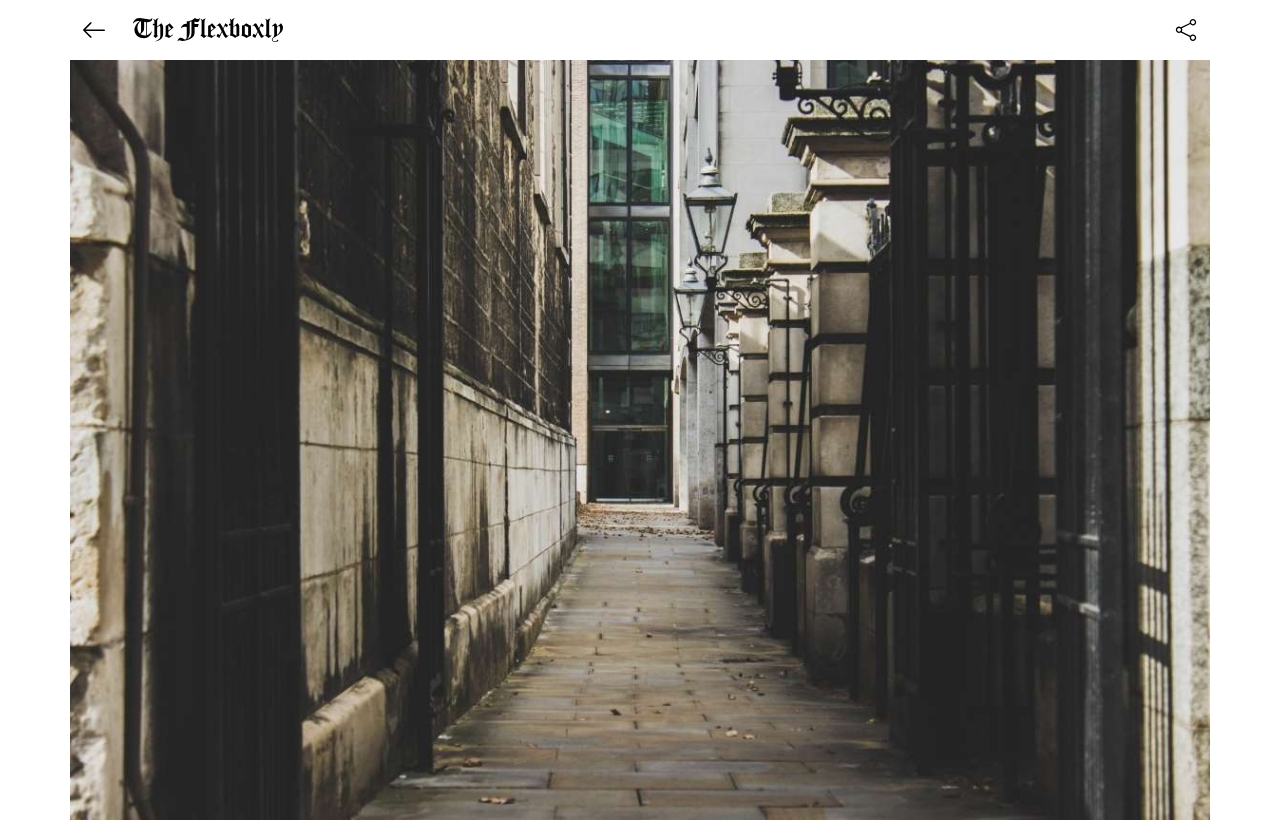
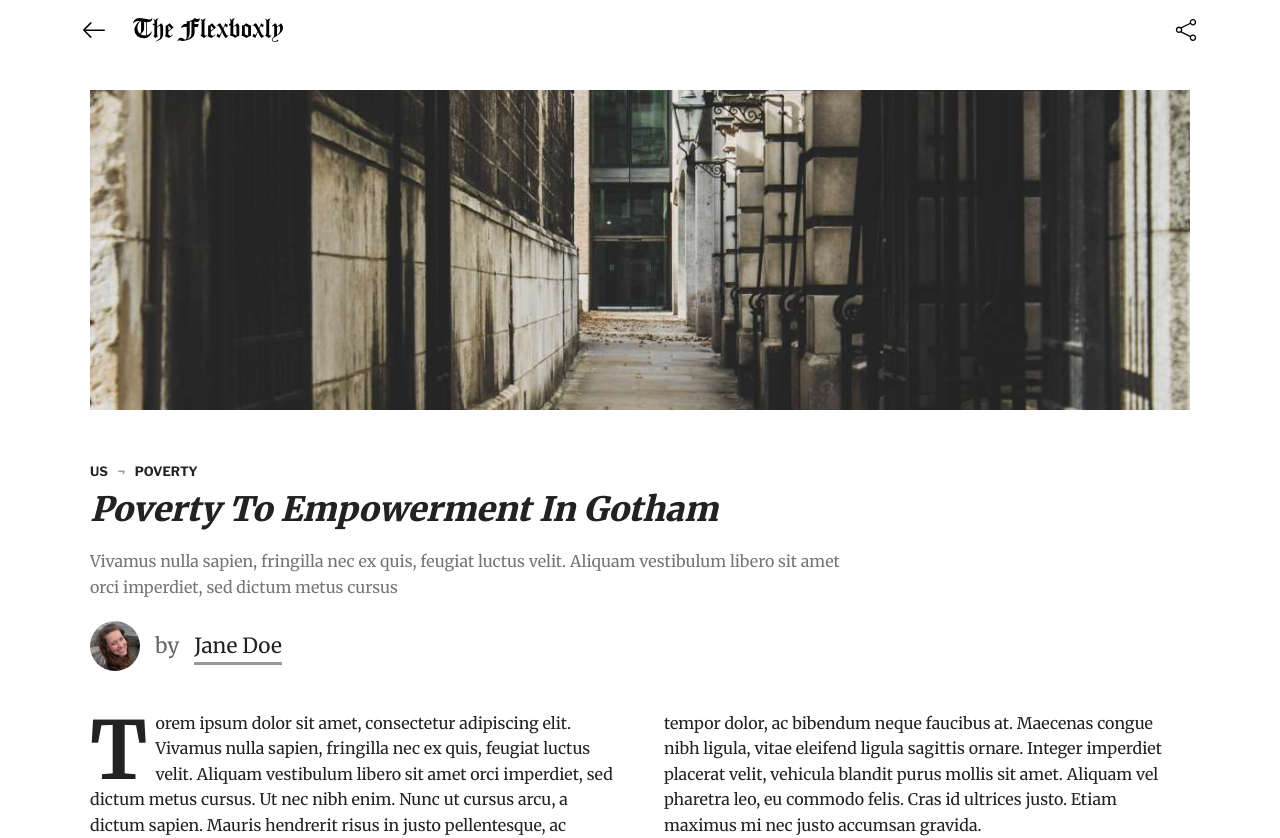
Before and after one commit to darkroom51/flexboxly-react, a React (Create React App) app: page /articles/1 in a window 1280 px wide. Shown: the top 838 px of the page. Built offline with nearby package versions, Linux system fonts and the light colour scheme.

Commit message:
add RWD to ArticleDetails

```diff
--- a/src/components/ArticleDetails/ArticleDetails.js
+++ b/src/components/ArticleDetails/ArticleDetails.js
@@ -2,6 +2,7 @@ import React from "react";
 import styled from "styled-components";
 import Author from "./Author";
 import StyledListCategory from "../common/StyledListCategory";
+import StyledArticleHeading from "../common/StyledArticleHeading";
 import StyledParagraph from "../common/StyledParagraph";
 
 const ArticleDetails = ({ article }) => {
@@ -17,19 +18,11 @@ const ArticleDetails = ({ article }) => {
 
   const mockupTag = "poverty";
 
-  const StyledArticleHeading = styled.h1`
-    font-family: ${({ theme }) => theme.fontSerif};
-    font-weight: 900;
-    text-transform: capitalize;
-    font-size: 2.1em;
-    line-height: 1.2;
-    font-style: italic;
-    color: ${({ theme }) => theme.mainBlack};
-    margin-bottom: 2rem;
-  `;
-
   const StyledArticleTLDR = styled(StyledParagraph)`
     color: ${({ theme }) => theme.mainGrey};
+    @media screen and (min-width: 768px) {
+      width: 70%;
+    }
   `;
 
   const StyledArticleBody = styled(StyledParagraph)`
@@ -40,16 +33,36 @@ const ArticleDetails = ({ article }) => {
       font-weight: 700;
       padding: 0.15em 0.1em 0 0;
     }
+    @media screen and (min-width: 768px) {
+      columns: 2 auto;
+      column-gap: 6vh;
+    }
   `;
 
   const StyledImageContainer = styled.div`
     margin: 0 -2rem;
     poistion: relative;
+    @media screen and (min-width: 768px) {
+      margin: 3rem 0 5rem 0;
+    }
   `;
 
   const StyledImage = styled.img`
     width: 100%;
     cursor: pointer;
+    @media screen and (min-width: 768px) {
+      height: 40vh;
+      object-fit: cover;
+    }
+  `;
+
+  const StyledMark = styled.span`
+    display: inline-block;
+    margin: 0 0.7rem;
+    color: ${({theme})=>theme.grey9};
+    &:after {
+      content: "¬";
+    }
   `;
 
   return (
@@ -61,7 +74,7 @@ const ArticleDetails = ({ article }) => {
         />
       </StyledImageContainer>
       <StyledListCategory>
-        {category} - {mockupTag}
+        {category} <StyledMark /> {mockupTag}
       </StyledListCategory>
       <StyledArticleHeading>{title}</StyledArticleHeading>
       <StyledArticleTLDR>{tldr}</StyledArticleTLDR>
--- /dev/null
+++ b/src/components/common/StyledArticleHeading.js
@@ -0,0 +1,17 @@
+import styled from "styled-components";
+
+const StyledArticleHeading = styled.h1`
+  font-family: ${({ theme }) => theme.fontSerif};
+  font-weight: 900;
+  text-transform: capitalize;
+  font-size: 2.1em;
+  line-height: 1.2;
+  font-style: italic;
+  color: ${({ theme }) => theme.mainBlack};
+  margin-bottom: 2rem;
+  @media screen and (min-width: 768px) {
+    width: 70%;
+  }
+`;
+
+export default StyledArticleHeading;
--- a/src/components/common/StyledIconButton.js
+++ b/src/components/common/StyledIconButton.js
@@ -1,4 +1,3 @@
-// import React from "react";
 import styled from "styled-components";
 
 const StyledIconButton = styled.button`
```
